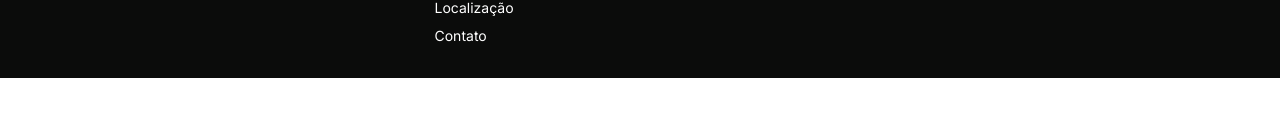
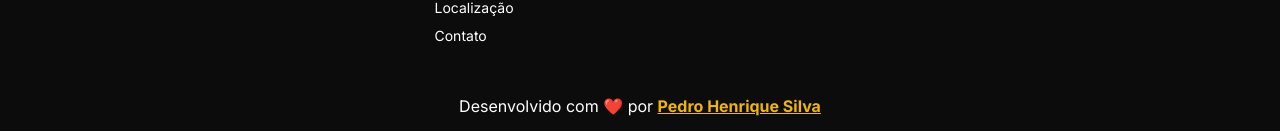
Before and after one commit to GDF97/ideal-landing-page, a React (Vite) app: page / in a window 1280 px wide. Shown: the part 3583-3714 px from the top of the page. Before the commit the page ends 3661 px from the top, so only its background shows below. Built offline with nearby package versions, Linux system fonts and the light colour scheme.

Commit message:
:feat: Adicionando desenvolvedor responsável pelo site no footer

```diff
--- a/src/App.tsx
+++ b/src/App.tsx
@@ -20,6 +20,18 @@ function App() {
       <Category />
       <Location />
       <Footer />
+      <div className="p-4 w-full text-center  bg-ideal-black text-white">
+        <h1>
+          Desenvolvido com ❤️ por{" "}
+          <a
+            href="https://gdf97-portfolio.vercel.app/"
+            target="_blank"
+            className="font-bold underline text-ideal-yellow"
+          >
+            Pedro Henrique Silva
+          </a>
+        </h1>
+      </div>
     </main>
   );
 }
--- a/src/components/Brands.tsx
+++ b/src/components/Brands.tsx
@@ -37,7 +37,7 @@ function BrandItem({ logo, name }: Brand) {
       <img
         src={logo}
         alt={name}
-        className="h-10 lg:max-h-25 lg:max-w-60 object-contain"
+        className="max-h-10 lg:max-h-25 lg:max-w-60 object-contain"
       />
     </div>
   );
```
